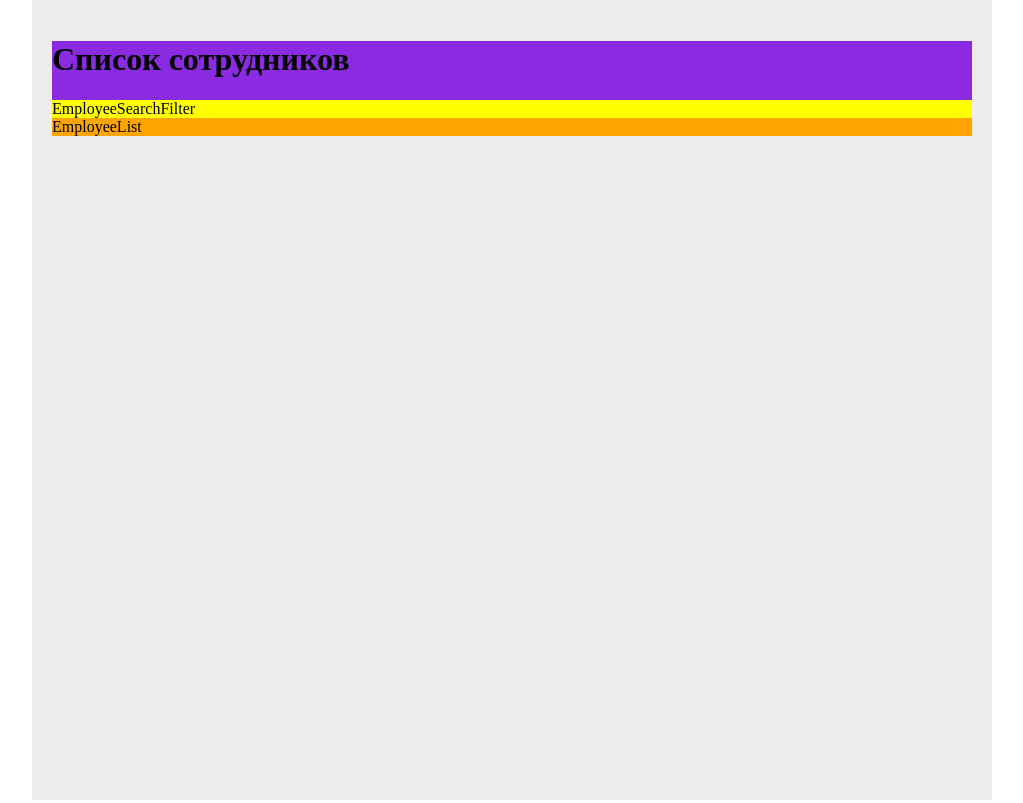
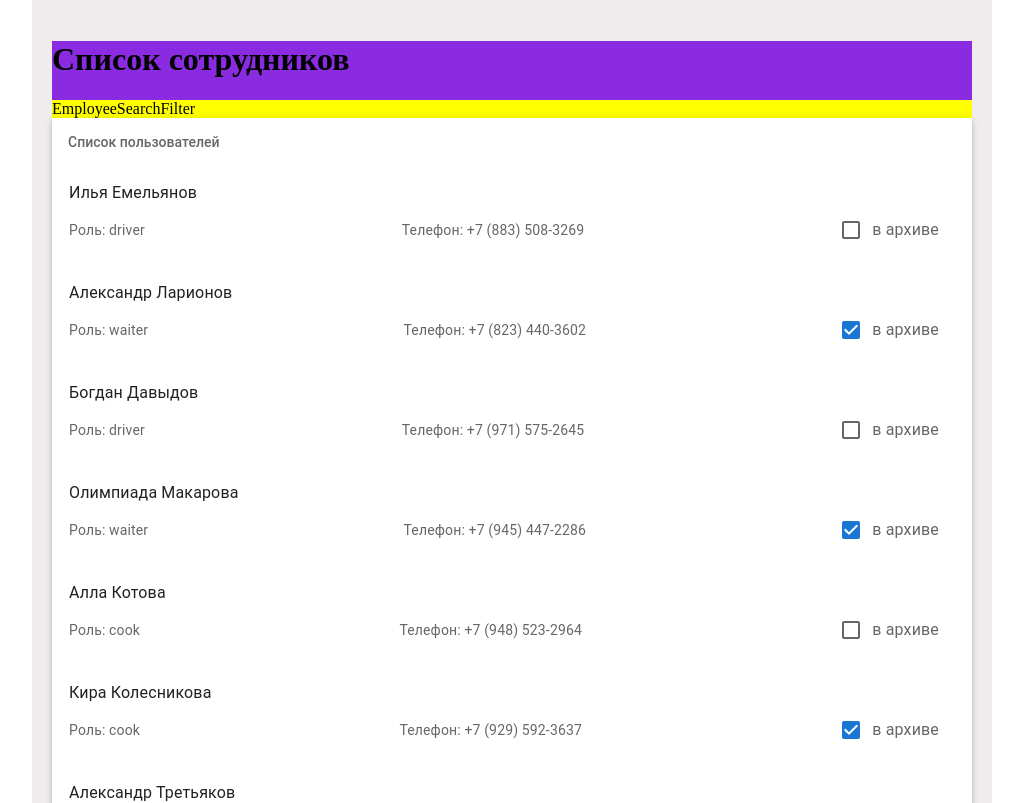
Before and after one commit to Yuriy4VF/Employes, a React (Vite) app: page /employee/ in a window 1280 px wide. Shown: the top 803 px of the page, without its empty margins (128-1151 px from the left). Built offline with nearby package versions, Linux system fonts and the light colour scheme.

Commit message:
feat: EployeeList created

```diff
--- a/package.json
+++ b/package.json
@@ -10,6 +10,9 @@
     "preview": "vite preview"
   },
   "dependencies": {
+    "@emotion/react": "^11.13.3",
+    "@emotion/styled": "^11.13.0",
+    "@mui/material": "^6.1.3",
     "@reduxjs/toolkit": "^2.2.8",
     "normalize.css": "^8.0.1",
     "react": "^18.3.1",
--- a/src/app/App.module.scss
+++ b/src/app/App.module.scss
@@ -1,10 +1,10 @@
 .app {
   max-width: 960px;
   min-width: 320px;
-  height: 100vh;
+  min-height: 100vh;
   box-sizing: border-box;
   background-color: rgba(209, 201, 201, 0.362);
-  overflow: hidden;
+
   margin: 0 auto;
   padding: 20px;
 }
--- a/src/pages/EmployeeListPage/EmployeeListPage.tsx
+++ b/src/pages/EmployeeListPage/EmployeeListPage.tsx
@@ -1,14 +1,35 @@
 import styles from "./EmployeeListPage.module.scss";
+
+import { useState } from "react";
 
 import EmployeeSearchFilter from "../../widgets/EmployeeSearchFilter";
 import EmployeeList from "../../widgets/EmployeeList";
+import { employes as employesList } from "../../mockData/employes";
 
 const EmployeeListPage = () => {
+  const [employes, setEmployes] = useState([...employesList]);
+
+  const toggleArchive = (id: number) => {
+    console.log(id);
+    setEmployes((prevEmployes) =>
+      prevEmployes.map((user) =>
+        user.id === id ? { ...user, isArchived: !user.isArchive } : user
+      )
+    );
+  };
+  const selectEmployee = (id: number) => {
+    const selectedEmployee = employes.find((user) => user.id === id);
+    console.log("Selected Employee:", selectedEmployee);
+  };
   return (
     <div className={styles.employeeList}>
       <h1>Список сотрудников</h1>
       <EmployeeSearchFilter />
-      <EmployeeList />
+      <EmployeeList
+        employes={employes}
+        onSelectEmployee={selectEmployee}
+        onToggleArchive={toggleArchive}
+      />
     </div>
   );
 };
--- a/src/widgets/EmployeeList/EmployeeList.module.scss
+++ b/src/widgets/EmployeeList/EmployeeList.module.scss
@@ -1,3 +1,22 @@
-.editList {
-  background-color: orange;
+.card {
+  padding: 16px;
+  border: 1px solid transparent;
+  transition: border-color 0.3s;
+
+  &:hover {
+    border-color: #1976d2;
+    background-color: rgba(25, 118, 210, 0.1);
+  }
 }
+
+.details {
+  margin-top: 4px;
+  display: flex;
+  flex-direction: row;
+  justify-content: space-between;
+  align-items: center;
+  @media (max-width: 600px) {
+    flex-direction: column;
+    align-items: flex-start;
+  }
+}
--- a/src/widgets/EmployeeList/EmployeeList.tsx
+++ b/src/widgets/EmployeeList/EmployeeList.tsx
@@ -1,7 +1,55 @@
+import { FC } from "react";
 import styles from "./EmployeeList.module.scss";
+import {
+  List,
+  ListItem,
+  ListItemText,
+  ListSubheader,
+  Paper,
+  Checkbox,
+  FormControlLabel,
+} from "@mui/material";
+import { EmployeeListProps } from "../../types/EmployeeList.type";
 
-const EmployeeList = () => {
-  return <div className={styles.editList}>EmployeeList</div>;
+const EmployeeList: FC<EmployeeListProps> = ({
+  employes,
+  onToggleArchive,
+  onSelectEmployee,
+}) => {
+  return (
+    <Paper elevation={3}>
+      <List subheader={<ListSubheader>Список пользователей</ListSubheader>}>
+        {employes.map((user) => (
+          <ListItem
+            key={user.id}
+            className={styles.card}
+            onClick={() => onSelectEmployee(user.id)}
+          >
+            <ListItemText
+              primary={user.name}
+              secondary={
+                <div className={styles.details}>
+                  <div>Роль: {user.role}</div>
+                  <div>Телефон: {user.phone}</div>
+                  <FormControlLabel
+                    control={
+                      <Checkbox
+                        checked={user.isArchive}
+                        onChange={() => {
+                          onToggleArchive(user.id);
+                        }}
+                      />
+                    }
+                    label="в архиве"
+                  />
+                </div>
+              }
+            />
+          </ListItem>
+        ))}
+      </List>
+    </Paper>
+  );
 };
 
 export default EmployeeList;
```
Also changed, not shown: src/types/EmployeeList.type.ts (added, +7 -0 lines), 1 other file (tests, documents, lock files or other folders).
